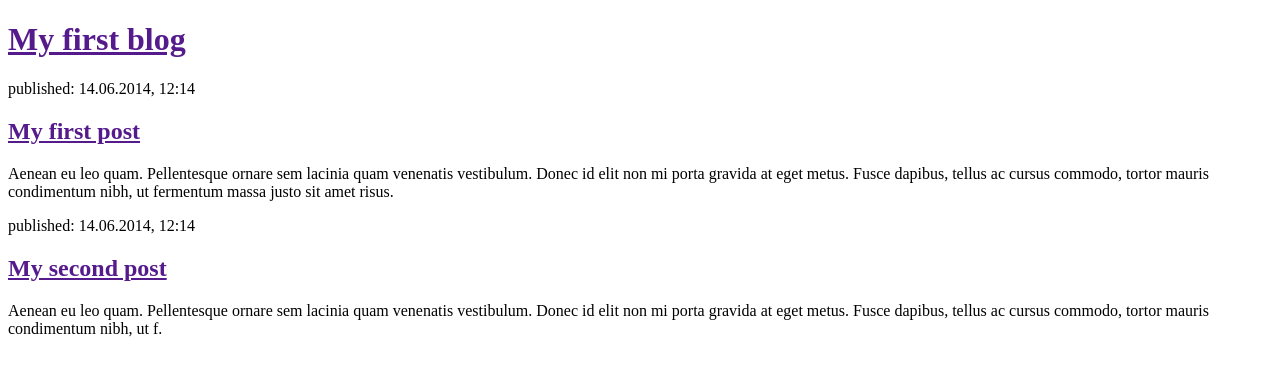
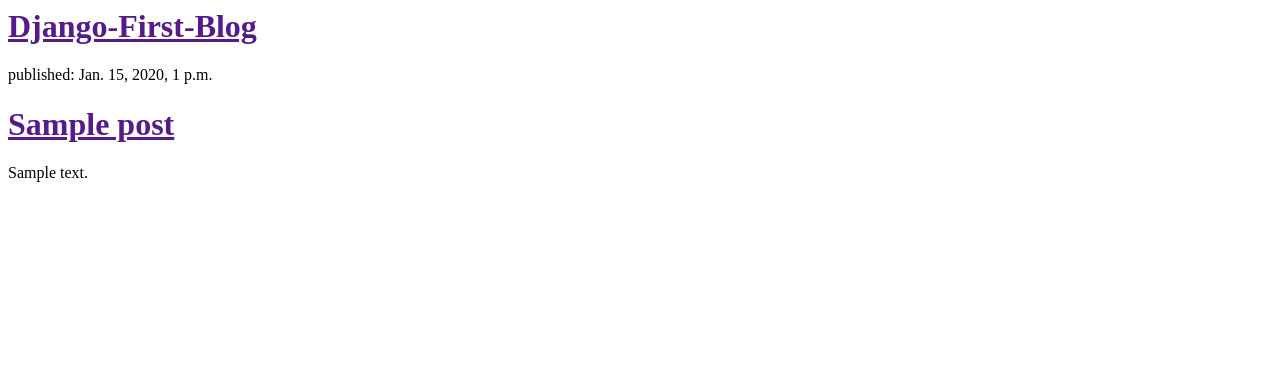
Before and after one commit to VSD025/DjangoBlog, a Django app: template blog/templates/blog/post_list.html in a window 1280 px wide. Shown: the top 376 px of the page. Run offline with Django 3.2, Linux system fonts and the light colour scheme; the template is opened without the code that fills it: values that come from a table or form of the project are taken from there, others are empty; tables that the repository leaves empty hold one stand-in row (values such as "Sample post").

Commit message:
New template(post_list.html)

```diff
--- a/blog/templates/blog/post_list.html
+++ b/blog/templates/blog/post_list.html
@@ -1,23 +1,18 @@
-<!DOCTYPE html>
-<html>
+ <html>
         <head>
-            <title>Django First Blog</title>
+            <title>Django Blog</title>
         </head>
         <body>
             <div>
-                <h1><a href="">My first blog</a></h1>
+                <h1><a href="">Django-First-Blog</a></h1>
             </div>
 
-            <div>
-                <p>published: 14.06.2014, 12:14</p>
-                <h2><a href="">My first post</a></h2>
-                <p>Aenean eu leo quam. Pellentesque ornare sem lacinia quam venenatis vestibulum. Donec id elit non mi porta gravida at eget metus. Fusce dapibus, tellus ac cursus commodo, tortor mauris condimentum nibh, ut fermentum massa justo sit amet risus.</p>
-            </div>
-
-            <div>
-                <p>published: 14.06.2014, 12:14</p>
-                <h2><a href="">My second post</a></h2>
-                <p>Aenean eu leo quam. Pellentesque ornare sem lacinia quam venenatis vestibulum. Donec id elit non mi porta gravida at eget metus. Fusce dapibus, tellus ac cursus commodo, tortor mauris condimentum nibh, ut f.</p>
-            </div>
+    		{% for post in posts %}
+        		<div>
+            		<p>published: {{ post.published_date }}</p>
+            		<h1><a href="">{{ post.title }}</a></h1>
+            		<p>{{ post.text|linebreaksbr }}</p>
+        		</div>
+    		{% endfor %}
         </body>
     </html>
--- a/blog/views.py
+++ b/blog/views.py
@@ -6,5 +6,5 @@ from .models import Post
 
 def post_list(request):
 	posts = Post.objects.filter(published_date__lte=timezone.now()).order_by('published_date')
-	return render(request,'blog/post_list.html',{})
+	return render(request,'blog/post_list.html',{'posts':posts})
 # Create your views here.
```
